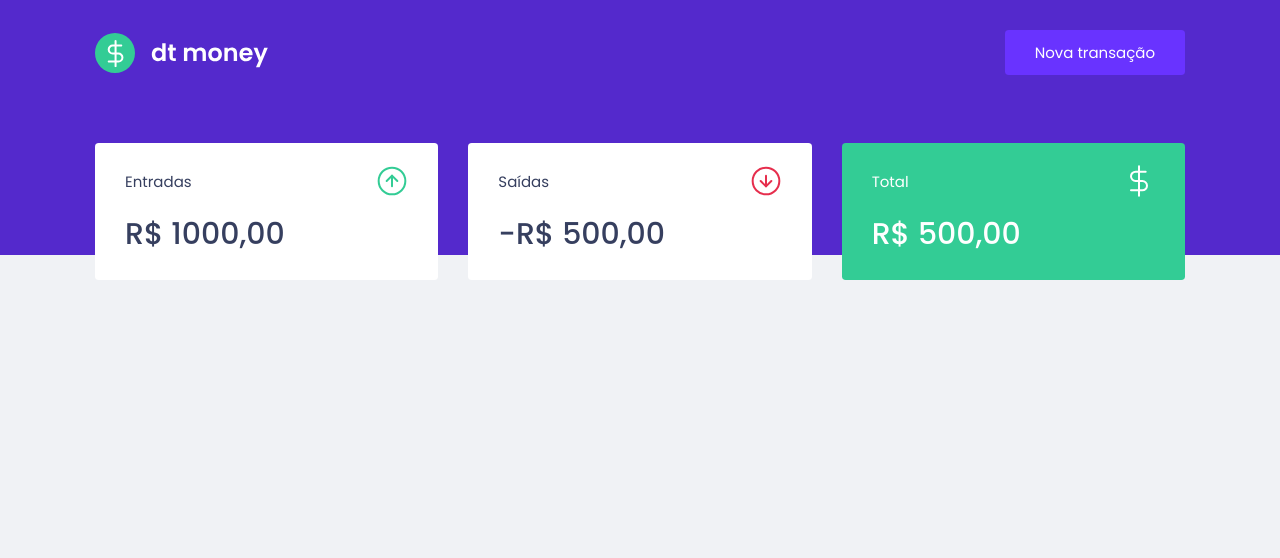
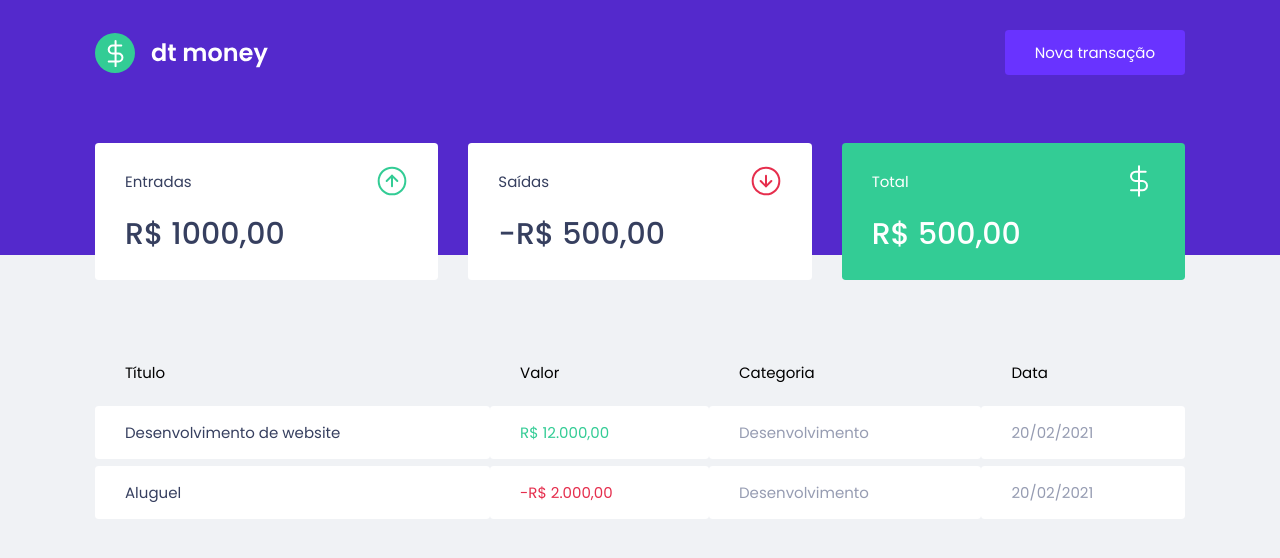
Before and after one commit to franklaercio/finances-react, a React (Create React App) app in the folder web/: page / in a window 1280 px wide. Shown: the top 558 px of the page. Built offline with nearby package versions, Linux system fonts and the light colour scheme.

Commit message:
Adding TransactionTable

```diff
--- a/web/src/components/Dashboard/index.tsx
+++ b/web/src/components/Dashboard/index.tsx
@@ -1,10 +1,12 @@
 import { Summary } from "../Summary";
+import { TransactionTable } from "../TransactionTable";
 import { Container } from "./styles";
 
 export function Dashboard() {
     return(
         <Container>
             <Summary />
+            <TransactionTable />
         </Container>
     )
 }
--- /dev/null
+++ b/web/src/components/TransactionTable/index.tsx
@@ -0,0 +1,34 @@
+import React from "react";
+import { Container } from "./styles";
+
+export function TransactionTable() {
+    return (
+        <Container>
+            <table>
+                <thead>
+                    <tr>
+                        <th>Título</th>
+                        <th>Valor</th>
+                        <th>Categoria</th>
+                        <th>Data</th>
+                    </tr>
+                </thead>
+
+                <tbody>
+                    <tr>
+                        <td>Desenvolvimento de website</td>
+                        <td className="deposit">R$ 12.000,00</td>
+                        <td>Desenvolvimento</td>
+                        <td>20/02/2021</td>
+                    </tr>
+                    <tr>
+                        <td>Aluguel</td>
+                        <td className="withdraw"> -R$ 2.000,00</td>
+                        <td>Desenvolvimento</td>
+                        <td>20/02/2021</td>
+                    </tr>
+                </tbody>
+            </table>
+        </Container>
+    );
+}
--- /dev/null
+++ b/web/src/components/TransactionTable/styles.ts
@@ -0,0 +1,38 @@
+import styled from "styled-components";
+
+export const Container = styled.div `
+    margin-top: 4rem;
+
+    table {
+        width: 100%;
+        border-spacing: 0 0.5rem;
+
+        th {
+            color: var(--text-body-color);
+            font-weight: 400;
+            padding: 1rem 2rem;
+            text-align: left;
+            line-height: 1.5rem;
+        }
+
+        td {
+            padding: 1rem 2rem;
+            border: 0;
+            background: var(--shape);
+            color: var(--text-body);
+            border-radius: 0.25rem;
+
+            &:first-child {
+                color: var(--text-title);
+            }
+
+            &.deposit {
+                color: var(--green);
+            }
+
+            &.withdraw {
+                color: var(--red);
+            }
+        }
+    }
+`
```
